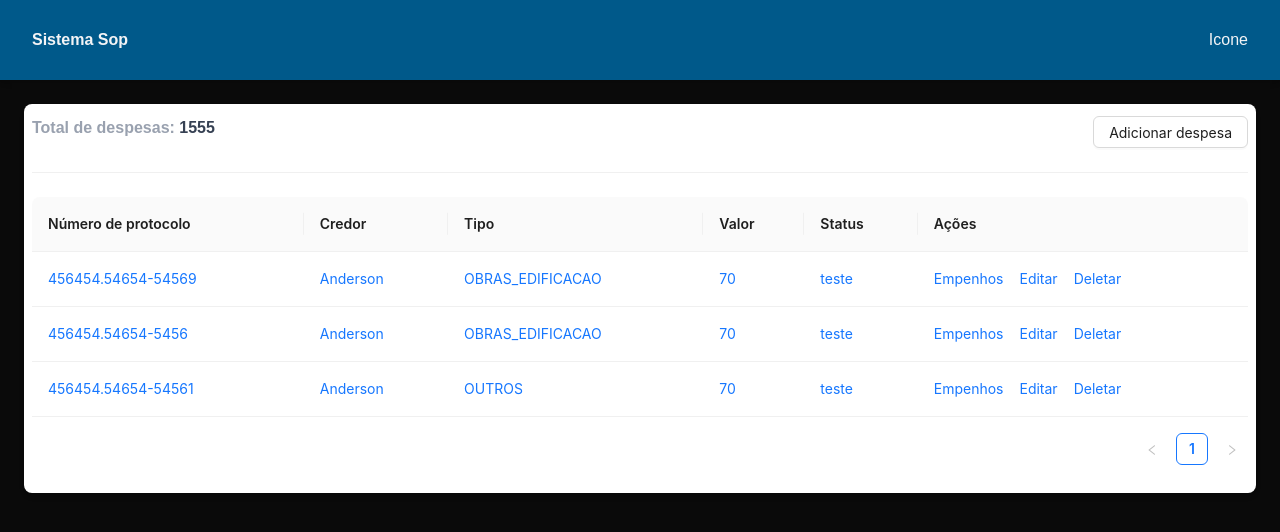
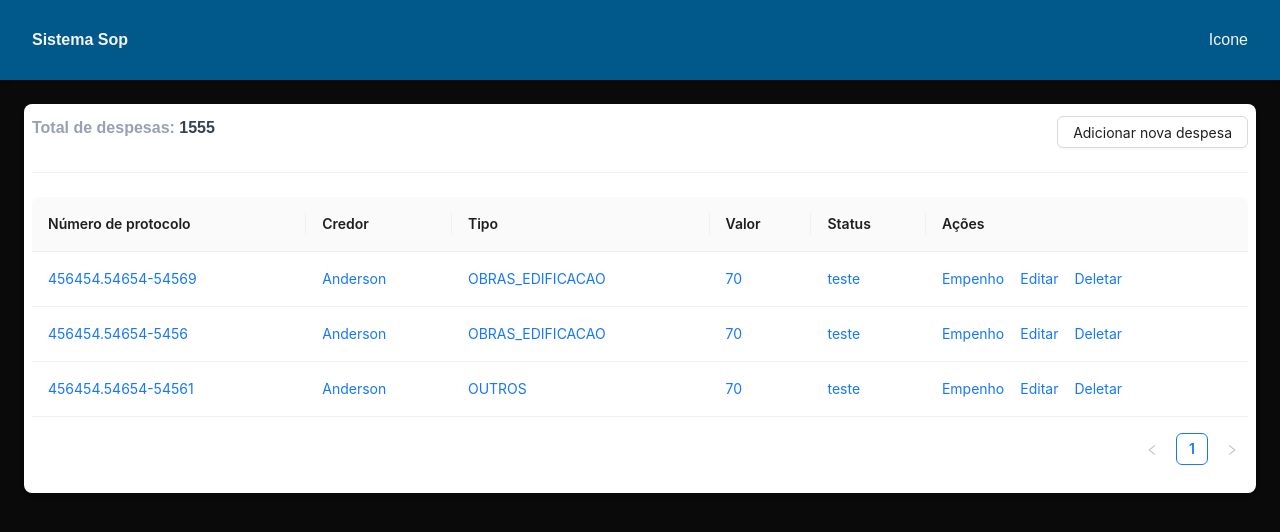
Before and after one commit to anderson-alves427/front-sop, a Next.js app: page / in a window 1280 px wide. Shown: the top 532 px of the page. Built offline with nearby package versions, Linux system fonts and the light colour scheme; what @ant-design/nextjs-registry would draw is missing.

Commit message:
feat: create page empenho

```diff
--- a/src/app/[id]/page.tsx
+++ b/src/app/[id]/page.tsx
@@ -0,0 +1,26 @@
+import ButtonOpenGenericModal from "@/components/buttonOpenGenericModal";
+import { Divider } from "antd";
+
+export default function Empenho() {
+  return (
+    <div className="bg-white shadow-md rounded-lg py-3 px-2">
+      <div className="flex justify-between">
+        <div className="flex gap-3">
+          <p className="text-gray-400 font-semibold text-sm">
+            Protocolo da despesa: <span className="text-gray-700">1555</span>
+          </p>
+          <p className="text-gray-400  font-semibold text-sm">
+            Total de empenhos: <span className="text-gray-700">1555</span>
+          </p>
+        </div>
+        <ButtonOpenGenericModal
+          buttonLabel="Adicionar Novo Empenho"
+          titleModal="Criar Novo Empenho"
+        >
+          sd
+        </ButtonOpenGenericModal>
+      </div>
+      <Divider />
+    </div>
+  );
+}
--- a/src/app/page.tsx
+++ b/src/app/page.tsx
@@ -1,15 +1,22 @@
-import AddNewDespesa from "@/components/addNewDespesa";
+import ButtonOpenGenericModal from "@/components/buttonOpenGenericModal";
+import FormDespesa from "@/components/formDespesa";
 import ListDespesa from "@/components/listDespesa";
 import { despesasMock } from "@/mocks/despesasMock";
 import { Divider } from "antd";
-export default function Home() {
+
+export default function Despesa() {
   return (
     <div className="bg-white shadow-md rounded-lg py-3 px-2">
       <div className="flex justify-between">
         <p className="text-gray-400  font-semibold">
           Total de despesas: <span className="text-gray-700">1555</span>
         </p>
-        <AddNewDespesa />
+        <ButtonOpenGenericModal
+          buttonLabel="Adicionar nova despesa"
+          titleModal="Criar Nova Despesa"
+        >
+          <FormDespesa />
+        </ButtonOpenGenericModal>
       </div>
       <Divider />
       <ListDespesa despesas={despesasMock} />
--- a/src/components/addNewDespesa/index.tsx
+++ /dev/null
@@ -1,23 +0,0 @@
-"use client";
-
-import { Button } from "antd";
-import { useState } from "react";
-import GenericModal from "../genericModal";
-import FormDespesa from "../formDespesa";
-
-export default function AddNewDespesa() {
-  const [isModalOpen, setIsModalOpen] = useState(false);
-  return (
-    <>
-      <Button onClick={() => setIsModalOpen(true)}>Adicionar despesa</Button>
-      <GenericModal
-        handleClose={() => setIsModalOpen(false)}
-        isModalOpen={isModalOpen}
-        title="Criar despesa"
-        footer
-      >
-        <FormDespesa />
-      </GenericModal>
-    </>
-  );
-}
--- /dev/null
+++ b/src/components/buttonOpenGenericModal/index.tsx
@@ -0,0 +1,32 @@
+"use client";
+
+import { Button } from "antd";
+import { ReactNode, useState } from "react";
+import GenericModal from "../genericModal";
+
+interface ButtonOpenGenericModalProps {
+  buttonLabel: string;
+  titleModal: string;
+  children: ReactNode;
+}
+
+export default function ButtonOpenGenericModal({
+  buttonLabel,
+  titleModal,
+  children,
+}: ButtonOpenGenericModalProps) {
+  const [isModalOpen, setIsModalOpen] = useState(false);
+  return (
+    <>
+      <Button onClick={() => setIsModalOpen(true)}>{buttonLabel}</Button>
+      <GenericModal
+        handleClose={() => setIsModalOpen(false)}
+        isModalOpen={isModalOpen}
+        title={titleModal}
+        footer
+      >
+        {children}
+      </GenericModal>
+    </>
+  );
+}
--- /dev/null
+++ b/src/components/layoutTable/index.tsx
@@ -0,0 +1,15 @@
+import { ReactNode } from "react";
+
+interface LayoutDefaultFunctionProps {
+  children: ReactNode;
+}
+
+export default function LayoutDefaultFunction({
+  children,
+}: LayoutDefaultFunctionProps) {
+  return (
+    <div className="bg-white shadow-md rounded-lg py-3 px-2">
+      <div className="flex justify-between">{children}</div>
+    </div>
+  );
+}
--- a/src/components/listDespesa/index.tsx
+++ b/src/components/listDespesa/index.tsx
@@ -5,6 +5,7 @@ import { Space, Table, TableProps } from "antd";
 import { useState } from "react";
 import GenericModal from "../genericModal";
 import FormDespesa from "../formDespesa";
+import Link from "next/link";
 
 interface ListDespesaProps {
   despesas: IDespesa[];
@@ -61,7 +62,7 @@ export default function ListDespesa({ despesas }: ListDespesaProps) {
       key: "action",
       render: (_, row) => (
         <Space size="middle">
-          <a>Empenhos</a>
+          <Link href={row.id}>Empenho</Link>
           <a onClick={() => handleClickEditDespesa(row)}>Editar</a>
           <a onClick={() => handleClickDeleteDespesa(row)}>Deletar</a>
         </Space>
```
